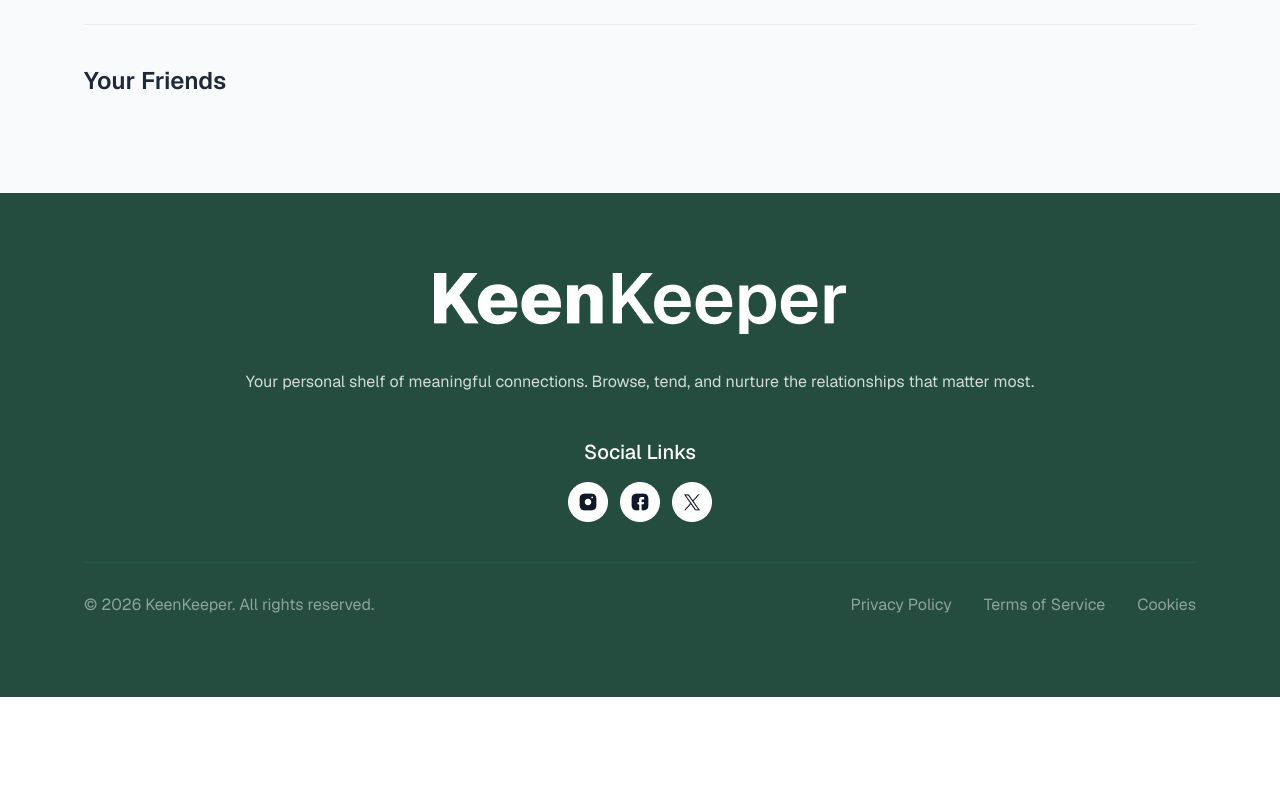
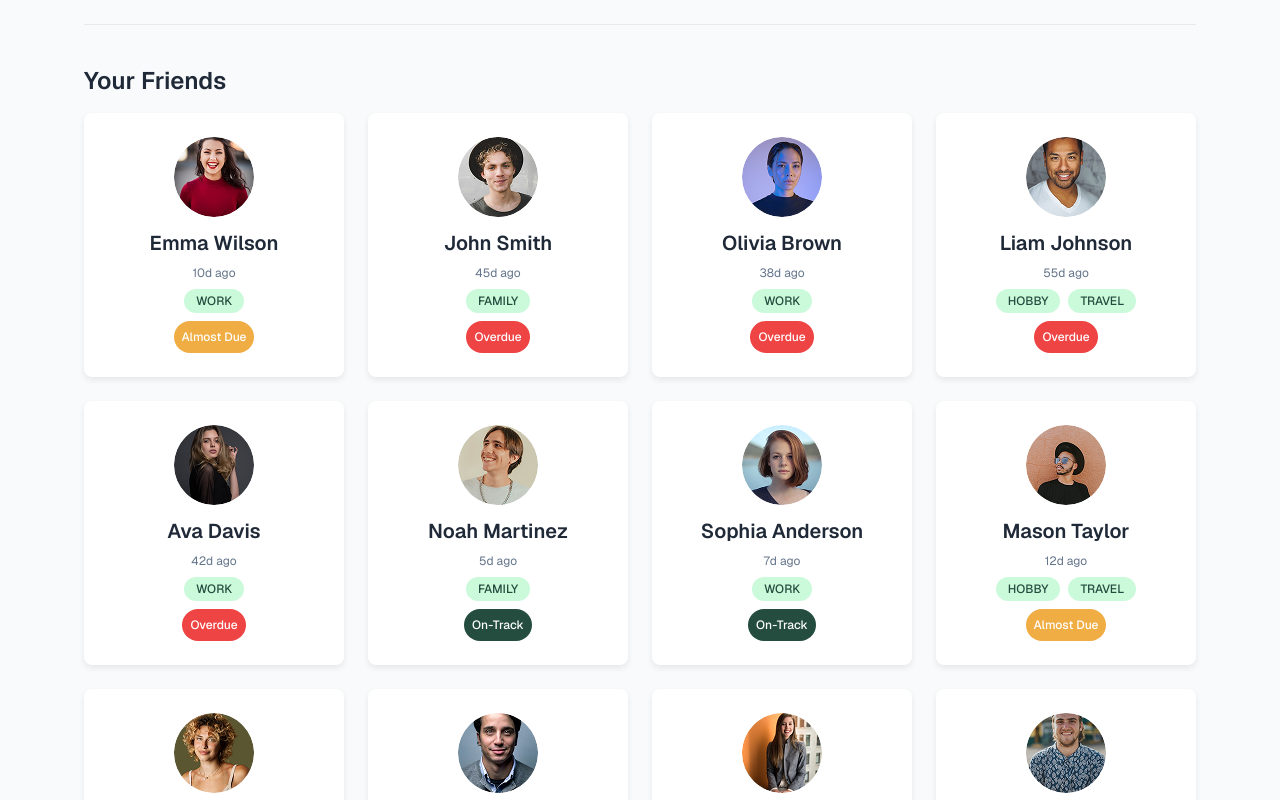
Before and after one commit to muntasirSayem/keen-keeper, a React (Vite) app: page / in a window 1280 px wide. Shown: the part 520-1320 px from the top of the page. Before the commit the page ends 1217 px from the top, so only its background shows below. Built offline with nearby package versions, Linux system fonts and the light colour scheme.

Commit message:
added all friends cards using json data

```diff
--- a/public/friends.json
+++ b/public/friends.json
@@ -2,172 +2,172 @@
   {
     "id": 1,
     "name": "Emma Wilson",
-    "picture": "https://example.com/photo1.jpg",
+    "picture": "/Images/friends/emma-wilson.png",
     "email": "emma.wilson@example.com",
-    "days_since_contact": 62,
+    "days_since_contact": 10,
     "status": "Almost Due",
     "tags": [
       "work"
     ],
     "bio": "Met through professional network. Regular work contact.",
     "goal": 14,
-    "next_due_date": "2025-07-20"
+    "next_due_date": "April 30, 2026"
   },
   {
     "id": 2,
     "name": "John Smith",
-    "picture": "https://example.com/photo2.jpg",
+    "picture": "/Images/friends/john-smith.png",
     "email": "john.smith@example.com",
-    "days_since_contact": 62,
+    "days_since_contact": 45,
     "status": "Overdue",
     "tags": [
       "family"
     ],
     "bio": "Family member, close relationship.",
-    "goal": 14,
-    "next_due_date": "2025-07-20"
+    "goal": 28,
+    "next_due_date": "March 25, 2026"
   },
   {
     "id": 3,
     "name": "Olivia Brown",
-    "picture": "https://example.com/photo3.jpg",
+    "picture": "/Images/friends/olivia-brown.png",
     "email": "olivia.brown@example.com",
-    "days_since_contact": 62,
+    "days_since_contact": 38,
     "status": "Overdue",
     "tags": [
       "work"
     ],
     "bio": "Colleague from office projects.",
-    "goal": 14,
-    "next_due_date": "2025-07-20"
+    "goal": 12,
+    "next_due_date": "April 05, 2026"
   },
   {
     "id": 4,
     "name": "Liam Johnson",
-    "picture": "https://example.com/photo4.jpg",
+    "picture": "/Images/friends/liam-johnson.png",
     "email": "liam.johnson@example.com",
-    "days_since_contact": 62,
+    "days_since_contact": 55,
     "status": "Overdue",
     "tags": [
       "hobby",
       "travel"
     ],
     "bio": "Met during travel and hobby activities.",
-    "goal": 14,
-    "next_due_date": "2025-07-20"
+    "goal": 21,
+    "next_due_date": "March 10, 2026"
   },
   {
     "id": 5,
     "name": "Ava Davis",
-    "picture": "https://example.com/photo5.jpg",
+    "picture": "/Images/friends/ava-davis.png",
     "email": "ava.davis@example.com",
-    "days_since_contact": 62,
+    "days_since_contact": 42,
     "status": "Overdue",
     "tags": [
       "work"
     ],
     "bio": "Professional contact from work environment.",
-    "goal": 14,
-    "next_due_date": "2025-07-20"
+    "goal": 15,
+    "next_due_date": "April 01, 2026"
   },
   {
     "id": 6,
     "name": "Noah Martinez",
-    "picture": "https://example.com/photo6.jpg",
+    "picture": "/Images/friends/noah-martinez.png",
     "email": "noah.martinez@example.com",
-    "days_since_contact": 62,
+    "days_since_contact": 5,
     "status": "On-Track",
     "tags": [
       "family"
     ],
     "bio": "Family connection maintained regularly.",
-    "goal": 14,
-    "next_due_date": "2025-07-20"
+    "goal": 25,
+    "next_due_date": "May 31, 2026"
   },
   {
     "id": 7,
     "name": "Sophia Anderson",
-    "picture": "https://example.com/photo7.jpg",
+    "picture": "/Images/friends/sophia-anderson.png",
     "email": "sophia.anderson@example.com",
-    "days_since_contact": 62,
+    "days_since_contact": 7,
     "status": "On-Track",
     "tags": [
       "work"
     ],
     "bio": "Work colleague, project-based communication.",
-    "goal": 14,
-    "next_due_date": "2025-07-20"
+    "goal": 16,
+    "next_due_date": "May 31, 2026"
   },
   {
     "id": 8,
     "name": "Mason Taylor",
-    "picture": "https://example.com/photo8.jpg",
+    "picture": "/Images/friends/mason-taylor.png",
     "email": "mason.taylor@example.com",
-    "days_since_contact": 62,
+    "days_since_contact": 12,
     "status": "Almost Due",
     "tags": [
       "hobby",
       "travel"
     ],
     "bio": "Friend from hobby groups and travel experiences.",
-    "goal": 14,
-    "next_due_date": "2025-07-20"
+    "goal": 20,
+    "next_due_date": "April 30, 2026"
   },
   {
     "id": 9,
     "name": "Isabella Thomas",
-    "picture": "https://example.com/photo9.jpg",
+    "picture": "/Images/friends/isabella-thomas.png",
     "email": "isabella.thomas@example.com",
-    "days_since_contact": 62,
+    "days_since_contact": 9,
     "status": "Almost Due",
     "tags": [
       "work"
     ],
     "bio": "Work-related communication partner.",
     "goal": 14,
-    "next_due_date": "2025-07-20"
+    "next_due_date": "April 30, 2026"
   },
   {
     "id": 10,
     "name": "Lucas Moore",
-    "picture": "https://example.com/photo10.jpg",
+    "picture": "/Images/friends/lucas-moore.png",
     "email": "lucas.moore@example.com",
-    "days_since_contact": 62,
+    "days_since_contact": 60,
     "status": "Overdue",
     "tags": [
       "family"
     ],
     "bio": "Close family relationship maintained over time.",
-    "goal": 14,
-    "next_due_date": "2025-07-20"
+    "goal": 30,
+    "next_due_date": "March 15, 2026"
   },
   {
     "id": 11,
     "name": "Mia Clark",
-    "picture": "https://example.com/photo11.jpg",
+    "picture": "/Images/friends/mia-clark.png",
     "email": "mia.clark@example.com",
-    "days_since_contact": 62,
+    "days_since_contact": 50,
     "status": "Overdue",
     "tags": [
       "work"
     ],
     "bio": "Professional colleague from long-term projects.",
-    "goal": 14,
-    "next_due_date": "2025-07-20"
+    "goal": 13,
+    "next_due_date": "April 08, 2026"
   },
   {
     "id": 12,
     "name": "Ethan Walker",
-    "picture": "https://example.com/photo12.jpg",
+    "picture": "/Images/friends/ethan-walker.png",
     "email": "ethan.walker@example.com",
-    "days_since_contact": 62,
+    "days_since_contact": 6,
     "status": "On-Track",
     "tags": [
       "hobby",
       "travel"
     ],
     "bio": "Friend from shared hobbies and travel experiences.",
-    "goal": 14,
-    "next_due_date": "2025-07-20"
+    "goal": 18,
+    "next_due_date": "May 31, 2026"
   }
 ]
--- /dev/null
+++ b/src/pages/homepage/AllFriends.jsx
@@ -0,0 +1,61 @@
+import { use } from "react";
+
+const friendsPromise = fetch("/friends.json").then((res) => res.json());
+
+function AllFriends() {
+  const friends = use(friendsPromise);
+  console.log(friends);
+
+  return (
+    <div class="max-w-278 mx-auto">
+      <h3 class="text-2xl text-[#1F2937] font-semibold mb-4">Your Friends</h3>
+      <div class="grid grid-cols-4 gap-6">
+        {friends.map((friend) => {
+          return (
+            <div
+              key={friend.id}
+              class="bg-white rounded-lg shadow-[0_3px_6px_0_rgba(0,0,0,0.08)] p-6 flex flex-col items-center text-center gap-3"
+            >
+              <img
+                src={friend.picture}
+                alt={friend.name}
+                class="w-20 h-20 rounded-full"
+              />
+              <div class="flex flex-col items-center text-center gap-2">
+                <h5 class="text-[#1F2937] font-semibold text-xl">
+                  {friend.name}
+                </h5>
+                <p class="text-[#64748B] text-xs">
+                  <span>{friend.days_since_contact}</span>d ago
+                </p>
+                <div className="flex justify-center flex-wrap gap-2">
+                  {friend.tags.map((tag, i) => (
+                    <button
+                      key={i}
+                      className="text-xs font-medium px-3 py-1 rounded-full bg-[#CBFADB] text-[#244D3F]"
+                    >
+                      {tag.toUpperCase()}
+                    </button>
+                  ))}
+                </div>
+                <button
+                  className={`text-xs font-medium p-2 rounded-full text-white ${
+                    friend.status === "Overdue"
+                      ? "bg-[#EF4444]"
+                      : friend.status === "On-Track"
+                        ? "bg-[#244D3F]"
+                        : "bg-[#EFAD44]"
+                  }`}
+                >
+                  {friend.status}
+                </button>
+              </div>
+            </div>
+          );
+        })}
+      </div>
+    </div>
+  );
+}
+
+export default AllFriends;
--- /dev/null
+++ b/src/pages/homepage/Banner.jsx
@@ -0,0 +1,20 @@
+function Banner() {
+  return (
+    <div className="max-w-278 flex flex-col items-center text-center mx-auto">
+      <h1 className="text-[#1F2937] text-5xl font-bold mb-4">
+        Friends to keep close in your life
+      </h1>
+
+      <p className="text-[#64748B] text-[1rem] mb-8">
+        Your personal shelf of meaningful connections. Browse, tend, and nurture
+        the relationships that matter most.
+      </p>
+
+      <button className="bg-[#244D3F] hover:bg-[#1e4135] text-white text-[1rem] font-semibold px-4 py-3 rounded">
+        <span className="text-xl">+</span> Add a Friend
+      </button>
+    </div>
+  );
+}
+
+export default Banner;
--- a/src/pages/homepage/HomePage.jsx
+++ b/src/pages/homepage/HomePage.jsx
@@ -1,53 +1,18 @@
+import AllFriends from "./AllFriends";
+import Banner from "./Banner";
+import Summary from "./Summary";
 
 function HomePage() {
   return (
     <div className="py-20 space-y-10">
       {/* BANNER */}
-      <div className="max-w-278 flex flex-col items-center text-center mx-auto">
-        <h1 className="text-[#1F2937] text-5xl font-bold mb-4">
-          Friends to keep close in your life
-        </h1>
-
-        <p className="text-[#64748B] text-[1rem] mb-8">
-          Your personal shelf of meaningful connections. Browse, tend, and
-          nurture the relationships that matter most.
-        </p>
-
-        <button  className="bg-[#244D3F] hover:bg-[#1e4135] text-white text-[1rem] font-semibold px-4 py-3 rounded">
-          <span className="text-xl">+</span> Add a Friend
-        </button>
-      </div>
+      <Banner/>
 
       {/* SUMMARY */}
-      <div className="max-w-278 mx-auto grid grid-cols-4 gap-6 border-b border-[#E9E9E9] pb-10 mb-10">
-        <div className="bg-white rounded-lg shadow-[0_3px_6px_0_rgba(0,0,0,0.08)] p-8 flex flex-col items-center text-center gap-2">
-          <p className="text-[2rem] text-[#244D3F] font-semibold">10</p>
-          <p className="text-[#64748B] text-lg">Total Friends</p>
-        </div>
-
-        <div className="bg-white rounded-lg shadow-[0_3px_6px_0_rgba(0,0,0,0.08)] p-8 flex flex-col items-center text-center gap-2">
-          <p className="text-[2rem] text-[#244D3F] font-semibold">3</p>
-          <p className="text-[#64748B] text-lg">On Track</p>
-        </div>
-
-        <div className="bg-white rounded-lg shadow-[0_3px_6px_0_rgba(0,0,0,0.08)] p-8 flex flex-col items-center text-center gap-2">
-          <p className="text-[2rem] text-[#244D3F] font-semibold">6</p>
-          <p className="text-[#64748B] text-lg">Need Attention</p>
-        </div>
-
-        <div className="bg-white rounded-lg shadow-[0_3px_6px_0_rgba(0,0,0,0.08)] p-8 flex flex-col items-center text-center gap-2">
-          <p className="text-[2rem] text-[#244D3F] font-semibold">12</p>
-          <p className="text-[#64748B] text-lg">Interactions This Month</p>
-        </div>
-      </div>
+      <Summary/>
 
       {/* FRIENDS */}
-      <div className="max-w-278 mx-auto space-y-4">
-        <h4 className="text-2xl font-semibold text-[#1F2937]">Your Friends</h4>
-        <div>
-
-        </div>
-      </div>
+      <AllFriends/>
     </div>
   );
 }
--- /dev/null
+++ b/src/pages/homepage/Summary.jsx
@@ -0,0 +1,27 @@
+function Summary() {
+  return (
+    <div className="max-w-278 mx-auto grid grid-cols-4 gap-6 border-b border-[#E9E9E9] pb-10 mb-10">
+      <div className="bg-white rounded-lg shadow-[0_3px_6px_0_rgba(0,0,0,0.08)] p-8 flex flex-col items-center text-center gap-2">
+        <p className="text-[2rem] text-[#244D3F] font-semibold">10</p>
+        <p className="text-[#64748B] text-lg">Total Friends</p>
+      </div>
+
+      <div className="bg-white rounded-lg shadow-[0_3px_6px_0_rgba(0,0,0,0.08)] p-8 flex flex-col items-center text-center gap-2">
+        <p className="text-[2rem] text-[#244D3F] font-semibold">3</p>
+        <p className="text-[#64748B] text-lg">On Track</p>
+      </div>
+
+      <div className="bg-white rounded-lg shadow-[0_3px_6px_0_rgba(0,0,0,0.08)] p-8 flex flex-col items-center text-center gap-2">
+        <p className="text-[2rem] text-[#244D3F] font-semibold">6</p>
+        <p className="text-[#64748B] text-lg">Need Attention</p>
+      </div>
+
+      <div className="bg-white rounded-lg shadow-[0_3px_6px_0_rgba(0,0,0,0.08)] p-8 flex flex-col items-center text-center gap-2">
+        <p className="text-[2rem] text-[#244D3F] font-semibold">12</p>
+        <p className="text-[#64748B] text-lg">Interactions This Month</p>
+      </div>
+    </div>
+  );
+}
+
+export default Summary;
--- a/src/routes/routes.jsx
+++ b/src/routes/routes.jsx
@@ -12,7 +12,7 @@ export const router = createBrowserRouter([
     children: [
       { index: true, element: <HomePage /> },
       {
-        path: "/friend-details",
+        path: "friend-details",
         element: <FriendDetails />,
       },
       {
```
